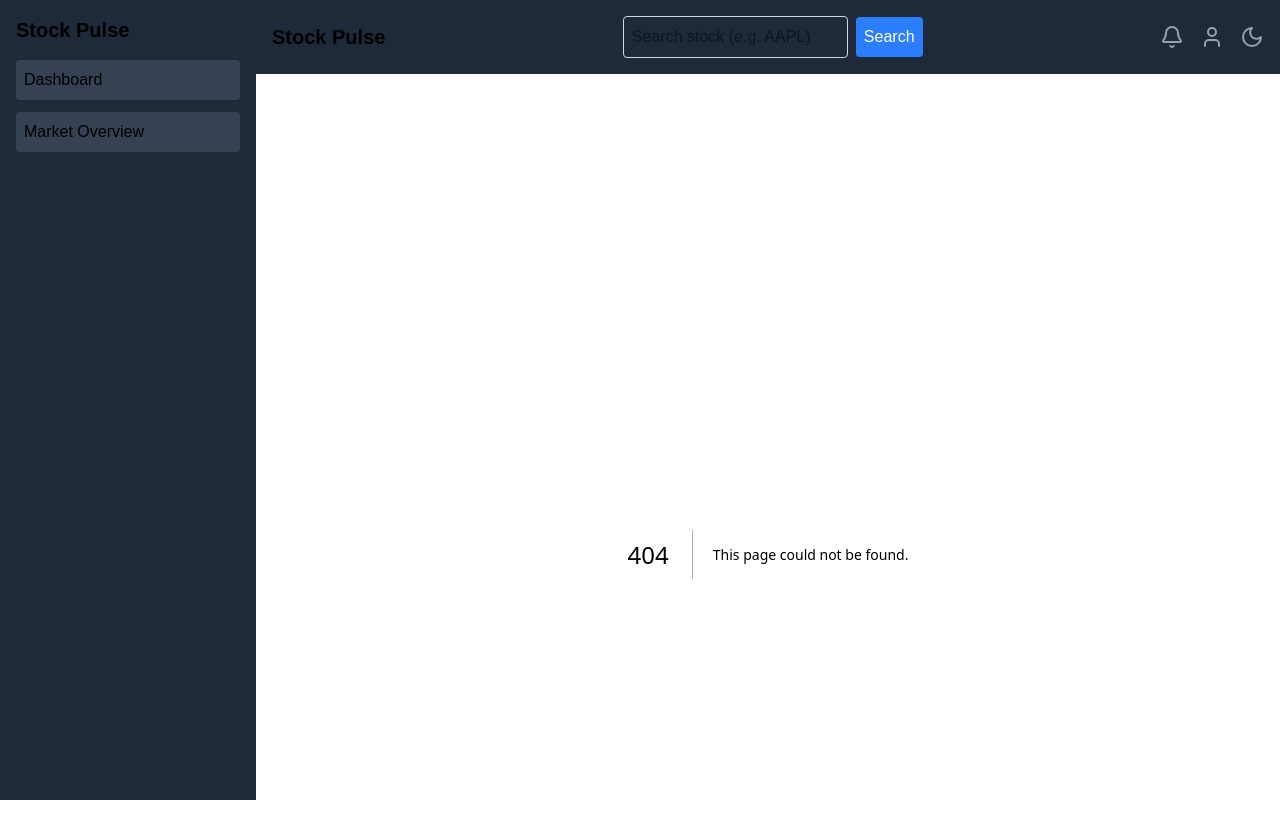
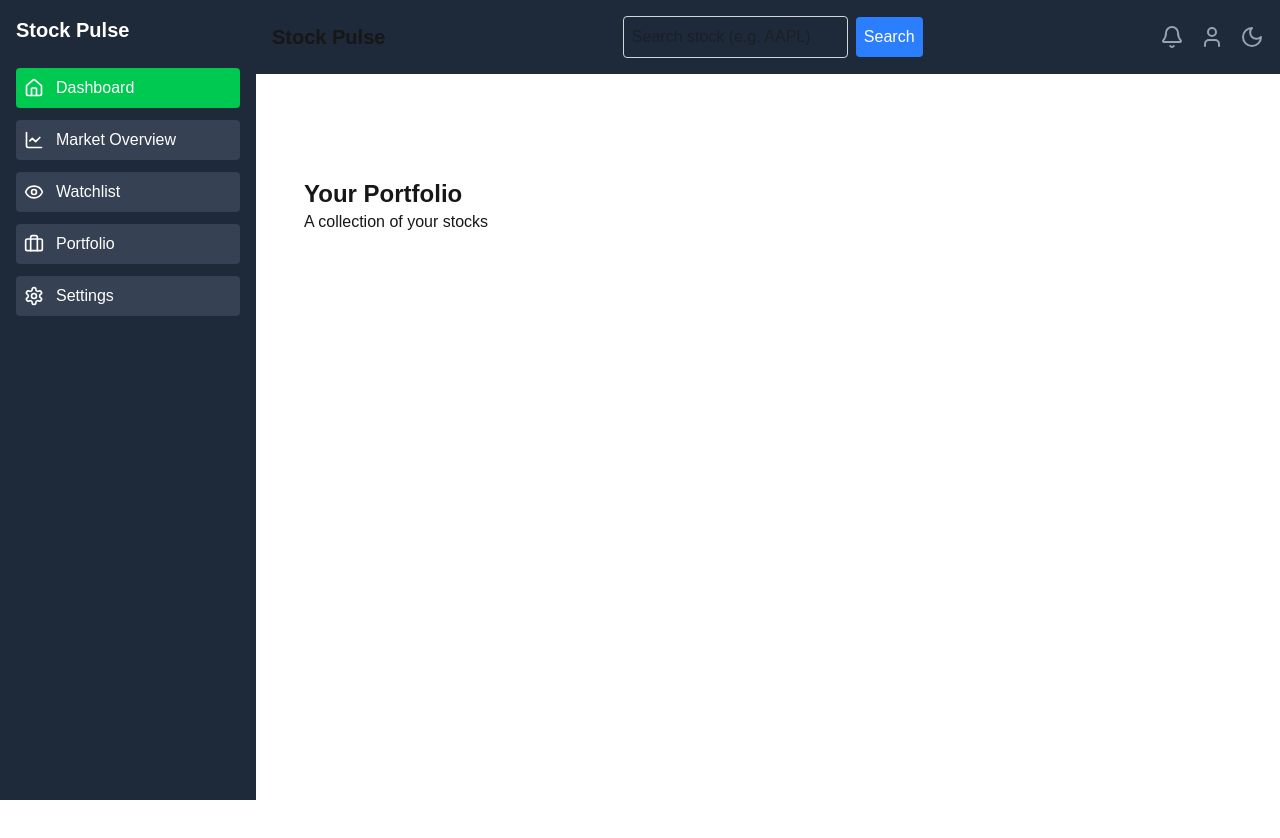
Before and after one commit to Animalia-Android/stock-pulse, a Next.js app: page /portfolio in a window 1280 px wide. Before the commit this address had no page. Shown: the top 838 px of the page. After the commit the page ends 800 px from the top, so only its background shows below. Built offline with nearby package versions, Linux system fonts and the light colour scheme.

Commit message:
Added icons to sidebar and addition styling

```diff
--- a/package.json
+++ b/package.json
@@ -10,6 +10,7 @@
   },
   "dependencies": {
     "chart.js": "^4.4.8",
+    "framer-motion": "^12.4.10",
     "lucide-react": "^0.477.0",
     "next": "15.2.1",
     "react": "^19.0.0",
--- a/src/app/components/SideBar.js
+++ b/src/app/components/SideBar.js
@@ -1,26 +1,77 @@
+'use client';
+
 import Link from 'next/link';
+import {
+  Home,
+  LineChart,
+  Briefcase,
+  Settings,
+  Eye,
+  TrendingUp,
+  Search,
+  Bookmark,
+  List,
+} from 'lucide-react';
+import { motion } from 'framer-motion';
+import { useState } from 'react';
 
 const SideBar = () => {
+  const [active, setActive] = useState('dashboard');
+
+  const menuItems = [
+    {
+      name: 'Dashboard',
+      icon: <Home size={20} />,
+      href: '/dashboard',
+      key: 'dashboard',
+    },
+    {
+      name: 'Market Overview',
+      icon: <LineChart size={20} />,
+      href: '/market',
+      key: 'market',
+    },
+    {
+      name: 'Watchlist',
+      icon: <Eye size={20} />,
+      href: '/watchlist',
+      key: 'watchlist',
+    },
+    {
+      name: 'Portfolio',
+      icon: <Briefcase size={20} />,
+      href: '/portfolio',
+      key: 'portfolio',
+    },
+    {
+      name: 'Settings',
+      icon: <Settings size={20} />,
+      href: '/settings',
+      key: 'settings',
+    },
+  ];
+
   return (
-    <div className="w-64 fixed h-screen bg-gray-800 p-4">
-      <h2 className="text-xl font-bold mb-4">Stock Pulse</h2>
+    <div className="w-64 fixed h-screen bg-gray-800 p-4 text-white">
+      <h2 className="text-xl font-bold mb-6">Stock Pulse</h2>
       <ul className="space-y-3">
-        <li>
-          <Link
-            href="/dashboard"
-            className="block p-2 rounded bg-gray-700 hover:bg-gray-600"
+        {menuItems.map((item) => (
+          <motion.li
+            key={item.key}
+            whileHover={{ scale: 1.05 }}
+            className={`flex items-center p-2 rounded transition-all duration-300 cursor-pointer ${
+              active === item.key
+                ? 'bg-green-500 text-white'
+                : 'bg-gray-700 hover:bg-gray-600'
+            }`}
+            onClick={() => setActive(item.key)}
           >
-            Dashboard
-          </Link>
-        </li>
-        <li>
-          <Link
-            href="/market"
-            className="block p-2 rounded bg-gray-700 hover:bg-gray-600"
-          >
-            Market Overview
-          </Link>
-        </li>
+            <Link href={item.href} className="flex items-center gap-3 w-full">
+              {item.icon}
+              <span>{item.name}</span>
+            </Link>
+          </motion.li>
+        ))}
       </ul>
     </div>
   );
--- /dev/null
+++ b/src/app/portfolio/page.js
@@ -0,0 +1,8 @@
+export default function Portfolio() {
+  return (
+    <div className="p-6">
+      <h1 className="text-2xl font-bold">Your Portfolio</h1>
+      <p>A collection of your stocks</p>
+    </div>
+  );
+}
--- /dev/null
+++ b/src/app/settings/page.js
@@ -0,0 +1,8 @@
+export default function Settings() {
+  return (
+    <div className="p-6">
+      <h1 className="text-2xl font-bold">Settings</h1>
+      <p>Customize your experience</p>
+    </div>
+  );
+}
--- /dev/null
+++ b/src/app/watchlist/page.js
@@ -0,0 +1,8 @@
+export default function Watchlist() {
+  return (
+    <div className="p-6">
+      <h1 className="text-2xl font-bold">Your Watchlist</h1>
+      <p>A collection of stocks you want to watch</p>
+    </div>
+  );
+}
--- a/stock_cache.json
+++ b/stock_cache.json
@@ -3,15 +3,15 @@
     "data": {
       "name": "AAPL",
       "symbol": "AAPL",
-      "price": 235.74,
-      "change": -0.19,
-      "percentChange": -0.0805,
-      "open": 235.42,
-      "high": 236.55,
-      "low": 229.23,
-      "previousClose": 235.93
+      "price": 235.33,
+      "change": -0.41,
+      "percentChange": -0.1739,
+      "open": 234.435,
+      "high": 237.86,
+      "low": 233.1581,
+      "previousClose": 235.74
     },
-    "timestamp": 1741231583231
+    "timestamp": 1741319317887
   },
   "TSLA": {
     "data": {
```
Also changed, not shown: 1 other file (tests, documents, lock files or other folders).
